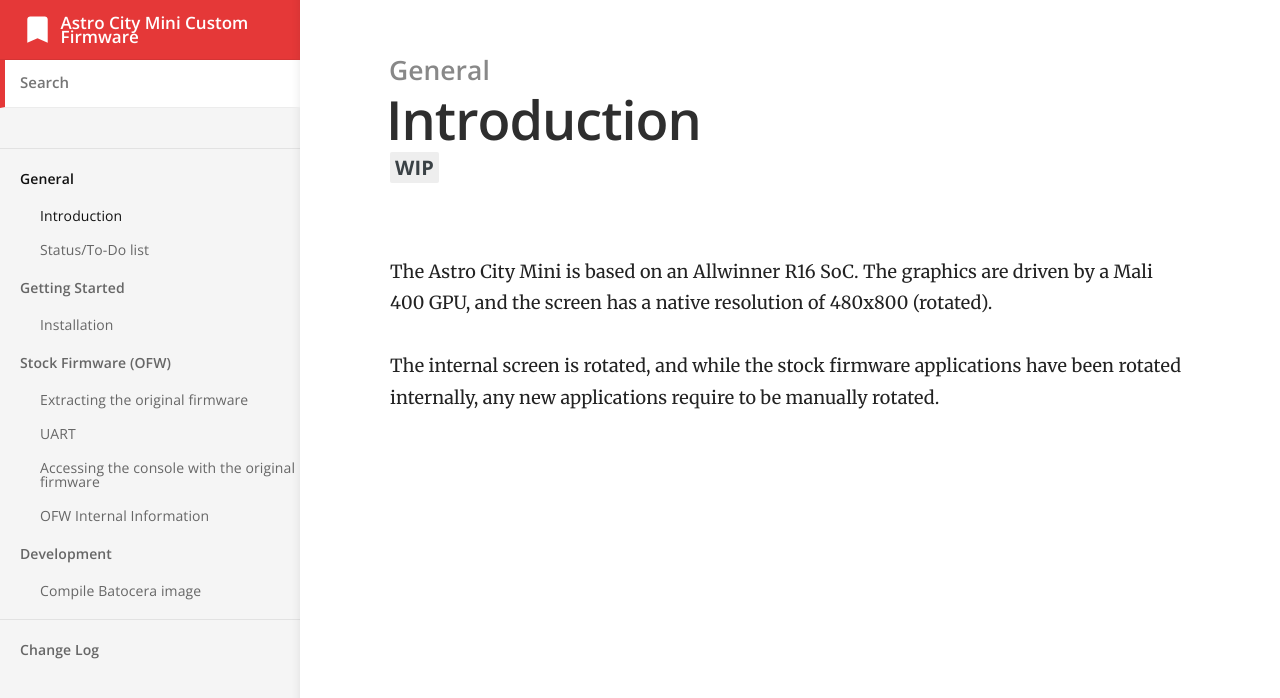
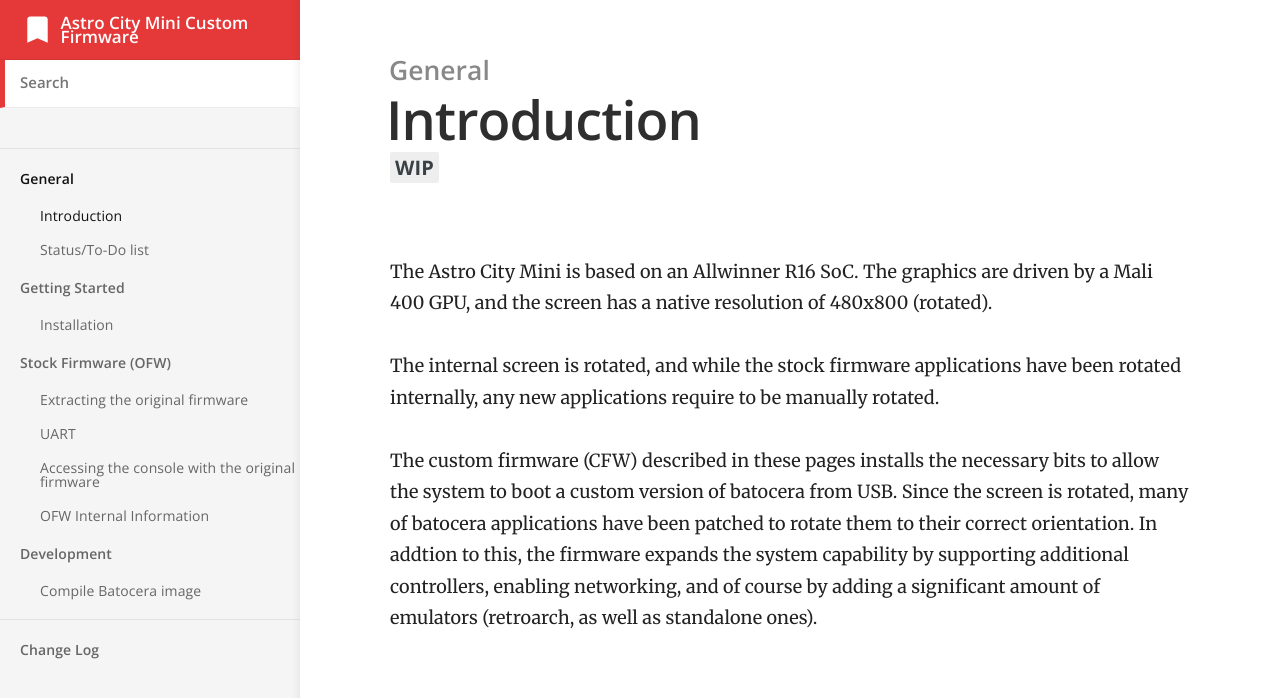
Before and after one commit to acm-cfw/acm-cfw.github.io, a Jekyll site: the page built from _docs/00_general/1_Introduction.md, in a window 1280 px wide. Shown: the top 698 px of the page. Built offline with Jekyll 4.4.1, drawn with Linux system fonts in a browser that asks for light colours.

Commit message:
Update 1_Introduction.md

```diff
--- a/_docs/00_general/1_Introduction.md
+++ b/_docs/00_general/1_Introduction.md
@@ -8,3 +8,5 @@ label: WIP
 The Astro City Mini is based on an Allwinner R16 SoC. The graphics are driven by a Mali 400 GPU, and the screen has a native resolution of 480x800 (rotated).
 
 The internal screen is rotated, and while the stock firmware applications have been rotated internally, any new applications  require to be manually rotated.
+
+The custom firmware (CFW) described in these pages installs the necessary bits to allow the system to boot a custom version of batocera from USB. Since the screen is rotated, many of batocera applications have been patched to rotate them to their correct orientation. In addtion to this, the firmware expands the system capability by supporting additional controllers, enabling networking, and of course by adding a significant amount of emulators (retroarch, as well as standalone ones).
```
